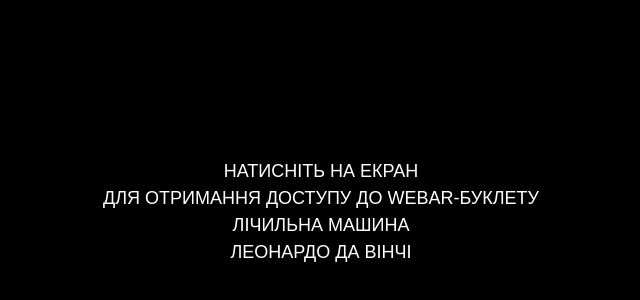
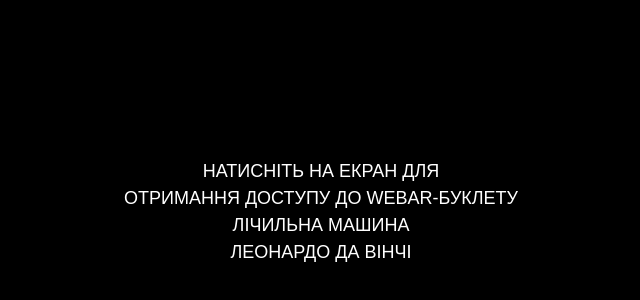
Before and after one commit to mard1m/os_project, a plain HTML site: page index.html in a window 1280 px wide. Shown: the part 188-488 px from the top of the page, without its empty margins (319-959 px from the left). Drawn offline with nearby package versions, Linux system fonts and the light colour scheme.

Commit message:
Update index.html

```diff
--- a/index.html
+++ b/index.html
@@ -26,8 +26,8 @@
                 text-transform: uppercase; font-family: Arial, Helvetica, sans-serif; font-weight: 400; line-height: 1.5em; font-size: large; white-space: nowrap;
                 user-select: none; pointer-events: none;
             ">
-            Натисніть на екран
-            <br/>для отримання доступу до WebAR-буклету
+            Натисніть на екран для
+            <br/>отримання доступу до WebAR-буклету
             <br/>
             Лічильна машина
             <br/>Леонардо да Вінчі
```
